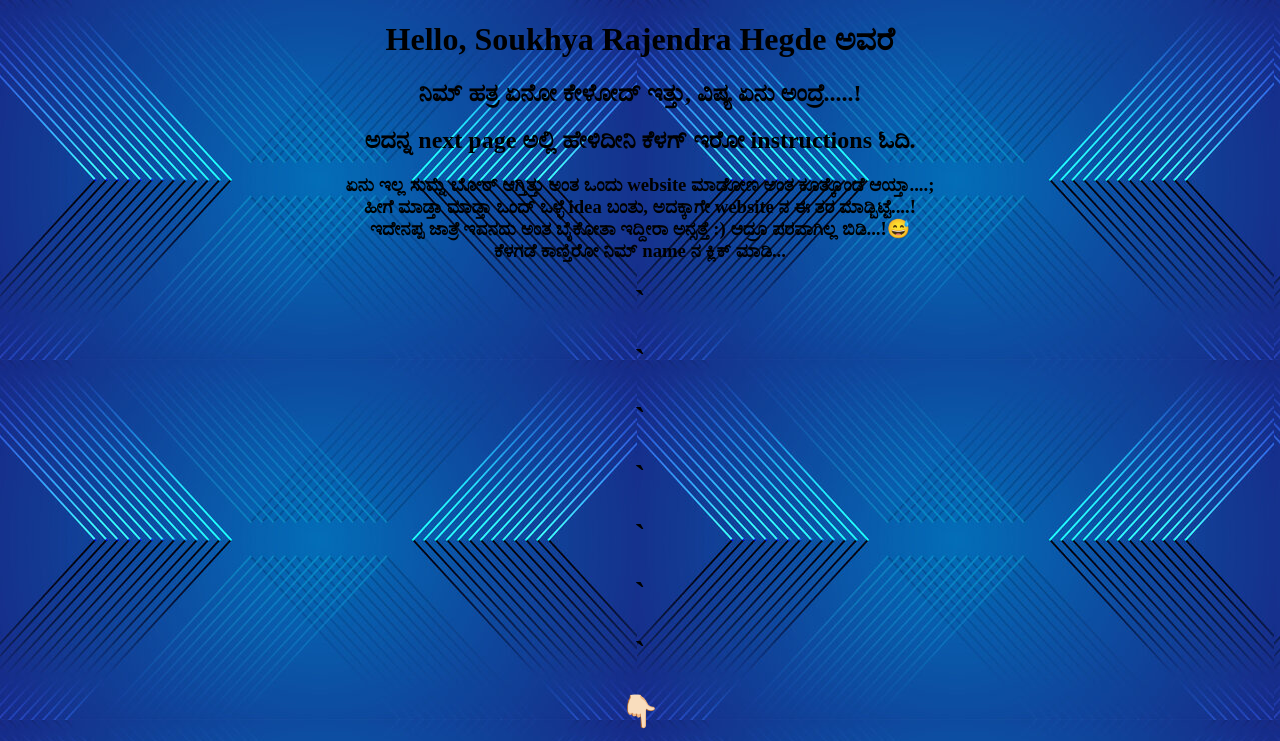
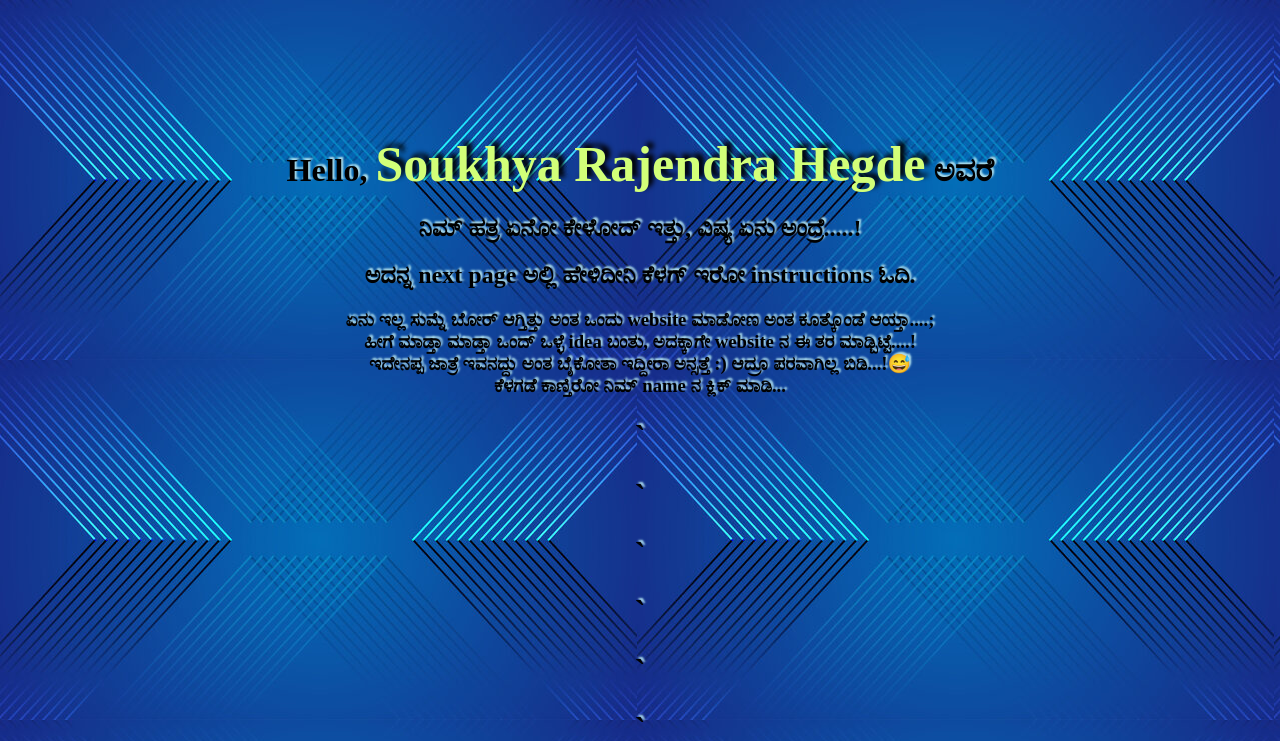
Before and after one commit to 057nbk/surprise, a plain HTML site: page index.html in a window 1280 px wide. Shown: the top 741 px of the page. Drawn offline with Linux system fonts and the light colour scheme.

Commit message:
Update index.html

```diff
--- a/index.html
+++ b/index.html
@@ -8,18 +8,27 @@
         body{
             color: rgb(0, 0, 0);
             /* background-image: url(https://images.app.goo.gl/fFzVcArmLnMfNoKt9); */
+            text-shadow: rgb(175, 224, 238) 2px -2px 2px ;
+            padding-top: 30px;
+        }
+        spam{
+            color: rgb(210, 255, 120);
+            font-size: 50px;
+            text-shadow: black 5px -4px 5px;
         }
     </style>
 </head>
 <html>
 <body style="text-align: center;" background="img2.jpg">
-<b><h1 style="text-align: center; text-shadow: 10cm; ">Hello, Soukhya Rajendra Hegde ಅವರೆ</h1></b>
+    <p style="padding: 30px;">
+<b><h1 style="text-align: center;">Hello, <spam>Soukhya Rajendra Hegde</spam> ಅವರೆ</h1></b>
 <h2 style="text-align: center;">ನಿಮ್ ಹತ್ರ ಏನೋ ಕೇಳೋದ್ ಇತ್ತು, ವಿಷ್ಯ ಏನು ಅಂದ್ರೆ.....!</h2>
 <h2 style="text-align: center;">ಅದನ್ನ next page ಅಲ್ಲಿ ಹೇಳಿದೀನಿ ಕೆಳಗ್ ಇರೋ instructions ಓದಿ.</h2>
 <h3 style="text-align: center;">ಏನು ಇಲ್ಲ ಸುಮ್ನೆ ಬೋರ್ ಆಗ್ತಿತ್ತು ಅಂತ ಒಂದು website ಮಾಡೋಣ
     ಅಂತ ಕೂತ್ಕೊಂಡೆ ಆಯ್ತಾ....;<br> ಹೀಗೆ ಮಾಡ್ತಾ ಮಾಡ್ತಾ ಒಂದ್ ಒಳ್ಳೆ idea ಬಂತು, ಅದಕ್ಕಾಗೇ website ನ ಈ ತರ ಮಾಡ್ಬಿಟ್ಟೆ....!<br>
-    ಇದೇನಪ್ಪ ಜಾತ್ರೆ ಇವನದು ಅಂತ ಬೈಕೋತಾ ಇದ್ದೀರಾ ಅನ್ಸತ್ತೆ :) ಆದ್ರೂ ಪರವಾಗಿಲ್ಲ ಬಿಡಿ...!😅
+    ಇದೇನಪ್ಪ ಜಾತ್ರೆ ಇವನದ್ದು ಅಂತ ಬೈಕೋತಾ ಇದ್ದೀರಾ ಅನ್ಸತ್ತೆ :) ಆದ್ರೂ ಪರವಾಗಿಲ್ಲ ಬಿಡಿ...!😅
     <br>ಕೆಳಗಡೆ ಕಾಣ್ತಿರೋ ನಿಮ್ name ನ ಕ್ಲಿಕ್ ಮಾಡಿ... </h3>
+</p>
 <p style="text-align: center;">
     <h1>`</h1>
     <h1>`</h1>
```
